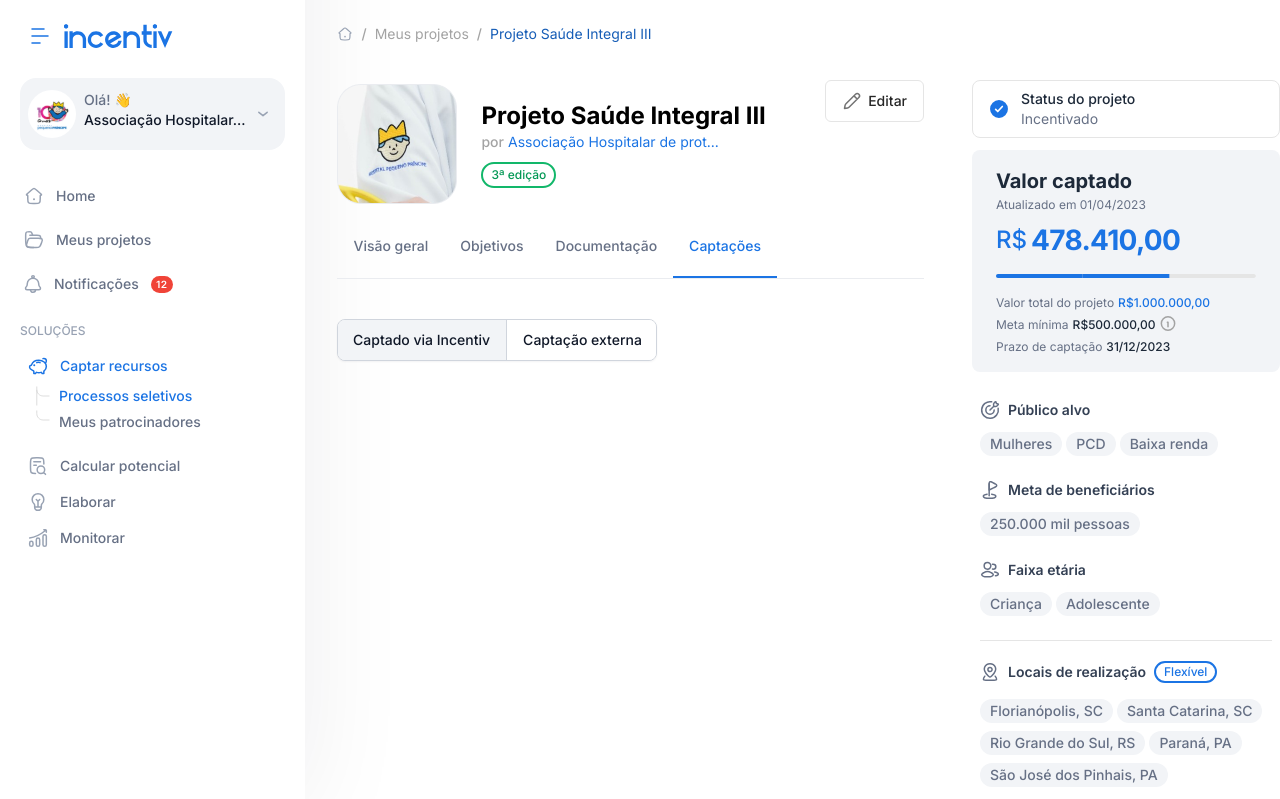
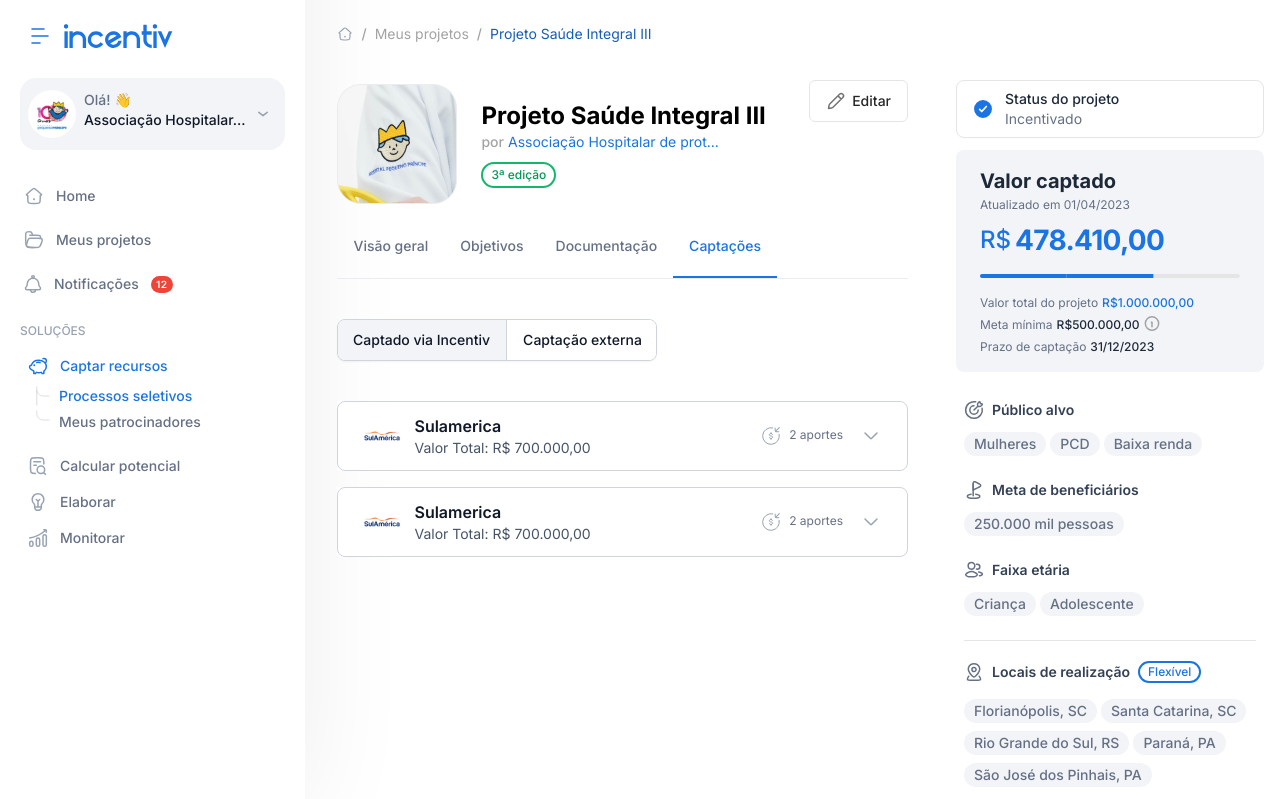
Before and after one commit to tascintra/incentiv-ds, a Next.js app: page /tela3 in a window 1280 px wide. Shown: the top 799 px of the page. Built offline with nearby package versions, Linux system fonts and the light colour scheme.

Commit message:
feat(component): contributions card organism structure created

```diff
--- a/src/app/tela1/page.tsx
+++ b/src/app/tela1/page.tsx
@@ -67,7 +67,7 @@
 
 export default function Tela1() {
   return (
-    <div className="flex">
+    <div className="flex justify-between">
       <aside>
         <NavSidebar />
       </aside>
@@ -100,6 +100,7 @@
           )}
         </div>
       </main>
+      <div className="w-full max-w-[200px]" />
     </div>
   )
 }
--- a/src/app/tela3/page.tsx
+++ b/src/app/tela3/page.tsx
@@ -1,5 +1,6 @@
 import Breadcrump from '@/components/organisms/Breadcrump'
 import ButtonGroup from '@/components/organisms/ButtonGroup'
+import ContributionsCard from '@/components/organisms/ContributionsCard'
 import NavSidebar from '@/components/organisms/NavSidebar'
 import ProjectShowcase from '@/components/organisms/ProjectShowcase'
 import ShowcaseSidebar from '@/components/organisms/ShowcaseSidebar'
@@ -11,7 +12,7 @@
 
 export default function Tela3() {
   return (
-    <div className="flex">
+    <div className="flex justify-between">
       <aside>
         <NavSidebar />
       </aside>
@@ -25,8 +26,13 @@
             fontSize="smm"
           />
         </div>
+
+        <div className="mt-10 flex flex-col gap-4">
+          <ContributionsCard />
+          <ContributionsCard />
+        </div>
       </main>
-      <aside className="ml-4">
+      <aside className="mx-4 justify-self-end">
         <ShowcaseSidebar />
       </aside>
     </div>
--- /dev/null
+++ b/src/assets/icon/MoneyCircle.tsx
@@ -0,0 +1,30 @@
+import React from 'react'
+
+interface MoneyCircleProps extends React.SVGProps<SVGSVGElement> {}
+
+export default function MoneyCircle(props: MoneyCircleProps) {
+  return (
+    <svg
+      xmlns="http://www.w3.org/2000/svg"
+      width="20"
+      height="20"
+      fill="none"
+      {...props}
+    >
+      <path
+        stroke="#98A2B3"
+        strokeLinecap="round"
+        d="M11.666 1.833a8.333 8.333 0 1 0 6.5 6.5"
+      />
+      <path
+        fill="#98A2B3"
+        d="M18.681 2.025a.5.5 0 1 0-.703-.71l.703.71Zm-3.708 3.622.087-.492-.087.492Zm-.62-.62.492-.087-.493.087Zm3.553 1.306a.5.5 0 1 0 .014-1l-.014 1Zm-3.24-4.253a.5.5 0 0 0-1 .013l1-.013Zm.23 3.695 3.785-3.75-.703-.71-3.785 3.75.703.71Zm.164-.62a.26.26 0 0 1-.15-.076l-.73.682c.185.2.431.33.705.379l.175-.985Zm-.15-.076a.266.266 0 0 1-.065-.14l-.985.175c.043.245.153.469.32.647l.73-.682Zm-.025 1.06c.834.148 2.321.184 3.021.194l.014-1c-.72-.01-2.122-.047-2.86-.178l-.175.985Zm-1.218-4.046c.01.7.045 2.187.193 3.02l.985-.173c-.131-.739-.169-2.14-.179-2.86l-1 .013Z"
+      />
+      <path
+        stroke="#98A2B3"
+        strokeLinecap="round"
+        d="M10 7.5c-.92 0-1.667.56-1.667 1.25S9.08 10 10 10c.92 0 1.667.56 1.667 1.25S10.92 12.5 10 12.5m0-5c.726 0 1.343.348 1.572.833M10 7.5v-.833m0 5.833c-.726 0-1.343-.348-1.572-.834M10 12.5v.833"
+      />
+    </svg>
+  )
+}
--- /dev/null
+++ b/src/components/molecules/ContributionsCardInfo.tsx
@@ -0,0 +1,35 @@
+import clsx from 'clsx'
+import Text from '@/components/atoms/Text'
+
+interface ContributionsCardInfoProps
+  extends React.DetailedHTMLProps<
+    React.HTMLAttributes<HTMLDivElement>,
+    HTMLDivElement
+  > {
+  infoHeader: string
+  infoText: string
+}
+
+export default function ContributionsCardInfo({
+  infoHeader,
+  infoText,
+}: ContributionsCardInfoProps) {
+  return (
+    <div>
+      <Text fontStyle="smm" className="min-w-max text-gray-900">
+        {infoHeader}
+      </Text>
+      <Text
+        fontStyle="smr"
+        className={clsx(
+          infoText.match('Visualizar')
+            ? 'cursor-pointer text-primary-500'
+            : 'text-gray-400',
+          'min-w-max'
+        )}
+      >
+        {infoText}
+      </Text>
+    </div>
+  )
+}
--- /dev/null
+++ b/src/components/organisms/ContributionsCard.tsx
@@ -0,0 +1,61 @@
+'use client'
+import { useState } from 'react'
+import clsx from 'clsx'
+import ContributionsCardHeader from '@/components/organisms/ContributionsCardHeader'
+import ContributionsCardContribution from '@/components/organisms/ContributionsCardContribution'
+
+interface ContributionsCardProps
+  extends React.DetailedHTMLProps<
+    React.HTMLAttributes<HTMLDivElement>,
+    HTMLDivElement
+  > {
+  infoHeader: string
+  infoText: string
+}
+
+const contributionsInfo = [
+  [
+    { infoHeader: 'Razão Social', infoText: 'Sulodonto LTDA' },
+    { infoHeader: 'Data do aporte', infoText: '14 de jan, 2023' },
+    { infoHeader: 'Valor do aporte', infoText: 'R$ 350.000,00' },
+    { infoHeader: 'CNPJ', infoText: '67.863.785/5536-5' },
+    { infoHeader: 'Comprovante', infoText: 'Visualizar' },
+    { infoHeader: 'Visão geral', infoText: 'Visualizar' },
+  ],
+  [
+    { infoHeader: 'Razão Social', infoText: 'Bola de Neve America' },
+    { infoHeader: 'Data do aporte', infoText: '14 de jan, 2023' },
+    { infoHeader: 'Valor do aporte', infoText: 'R$ 350.000,00' },
+    { infoHeader: 'CNPJ', infoText: '43.567.425/87235-5' },
+    { infoHeader: 'Comprovante', infoText: 'Visualizar' },
+    { infoHeader: 'Visão geral', infoText: 'Visualizar' },
+  ],
+]
+
+export default function ContributionsCard() {
+  const [closed, setClosed] = useState(true)
+
+  return (
+    <ul className={clsx(!closed ? 'h-full' : 'h-[70px]', 'overflow-hidden', 'bg-white')}>
+      <ContributionsCardHeader
+        onClick={() => setClosed(!closed)}
+        closed={closed}
+      />
+      <div
+        className={clsx(
+          'grid grid-cols-cardTable gap-x-32 gap-y-6 rounded-b-lg border border-t-0 border-gray-300 p-6'
+        )}
+      >
+        {contributionsInfo.map((info) =>
+          info.map(({ infoHeader, infoText }) => (
+            <ContributionsCardContribution
+              key={infoHeader}
+              infoHeader={infoHeader}
+              infoText={infoText}
+            />
+          ))
+        )}
+      </div>
+    </ul>
+  )
+}
--- /dev/null
+++ b/src/components/organisms/ContributionsCardContribution.tsx
@@ -0,0 +1,21 @@
+import ContributionsCardInfo from '@/components/molecules/ContributionsCardInfo'
+
+interface ContributionsCardContributionsProps
+  extends React.DetailedHTMLProps<
+    React.HTMLAttributes<HTMLDivElement>,
+    HTMLDivElement
+  > {
+  infoHeader: string
+  infoText: string
+}
+
+export default function ContributionsCardContribution({
+  infoHeader,
+  infoText,
+}: ContributionsCardContributionsProps) {
+  return (
+    <li>
+      <ContributionsCardInfo infoHeader={infoHeader} infoText={infoText} />
+    </li>
+  )
+}
--- /dev/null
+++ b/src/components/organisms/ContributionsCardHeader.tsx
@@ -0,0 +1,50 @@
+import Image from 'next/image'
+import clsx from 'clsx'
+import SulamericaLogo from '@/assets/logo/sulamerica.svg'
+import Arrow from '@/assets/icon/arrow.svg'
+import MoneyCircle from '@/assets/icon/MoneyCircle'
+import Text from '@/components/atoms/Text'
+
+interface ContributionsCardHeaderProps
+  extends React.DetailedHTMLProps<
+    React.LiHTMLAttributes<HTMLLIElement>,
+    HTMLLIElement
+  > {
+  closed: boolean
+}
+
+export default function ContributionsCardHeader({
+  closed,
+  onClick,
+}: ContributionsCardHeaderProps) {
+  return (
+    <li
+      onClick={onClick}
+      className={clsx(
+        closed ? 'rounded-lg' : 'rounded-t-lg',
+        'flex cursor-pointer items-center gap-3 border border-gray-300 px-6 py-3'
+      )}
+    >
+      <Image src={SulamericaLogo} alt="Sulamerica Logo" />
+      <div>
+        <Text fontStyle="mds" className="text-gray-900">
+          Sulamerica
+        </Text>
+        <Text fontStyle="smr" className="text-gray-600">
+          Valor Total: R$ 700.000,00
+        </Text>
+      </div>
+      {closed && (
+        <div className="ml-auto flex gap-2 text-gray-500">
+          <MoneyCircle />
+          <Text fontStyle="xsr">2 aportes</Text>
+        </div>
+      )}
+      <Image
+        src={Arrow}
+        alt="Arrow"
+        className={clsx(closed ? 'ml-1 rotate-180' : 'ml-auto')}
+      />
+    </li>
+  )
+}
--- a/tailwind.config.js
+++ b/tailwind.config.js
@@ -53,6 +53,10 @@
         sidebar: '0px -148px 112px -5px rgba(10, 26, 43, 0.08)',
         xs: '0px 1px 2px rgba(16, 24, 40, 0.05)',
       },
+
+      gridTemplateColumns: {
+        cardTable: 'repeat(2, minmax(0, 1fr)) min-content',
+      },
     },
   },
   plugins: [],
```
Also changed, not shown: src/assets/icon/arrow.svg (added), src/assets/logo/sulamerica.svg (added).
